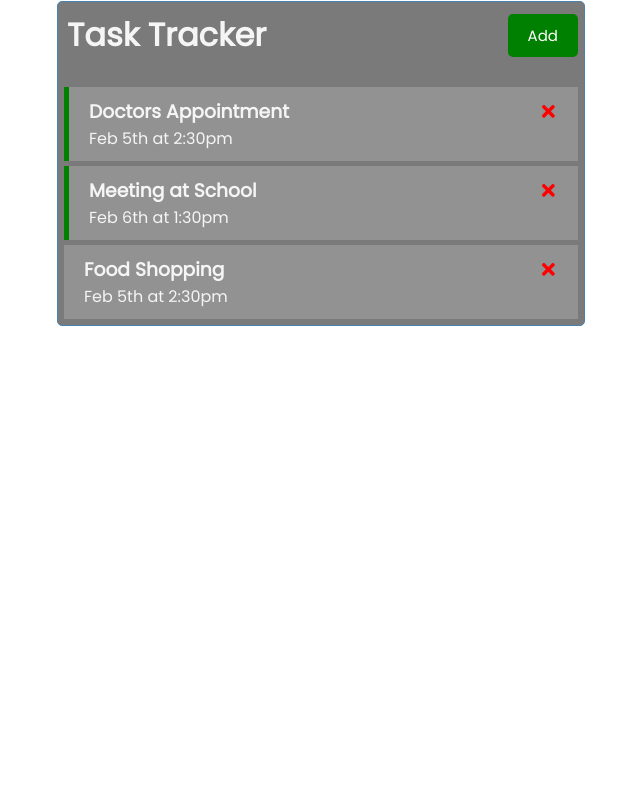
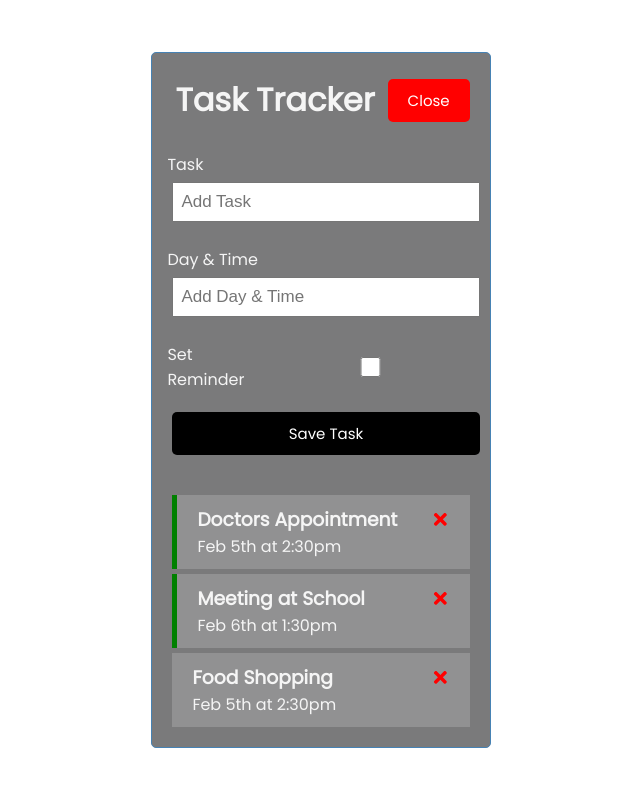
Before and after one commit to TonyHerbert22ATX/TaskTracker, a React (Create React App) app: page / in a window 1280 px wide. Both pictures are taken after a click on the button "Add". Shown: the top 786 px of the page, without its empty margins (319-959 px from the left). Built offline with nearby package versions, Linux system fonts and the light colour scheme.

Commit message:
added the button to change colors/text when clicked. Also to had ability to bring the form into play

```diff
--- a/src/App.js
+++ b/src/App.js
@@ -1,8 +1,10 @@
 import { useState } from 'react'
 import Header from './componets/Header'
 import Tasks from './componets/Tasks'
+import AddTask from './componets/AddTask'
 
 const App = () => {
+  const [showAddTask, setShowAddTask] = useState(false)
   const [tasks, setTasks] = useState([
     {
         id: 1,
@@ -24,6 +26,15 @@
     },
 ])
 
+// * Add Task
+const addTask = (task) => {
+  console.log(task);
+  const id = Math.floor(Math.random()*10000)+ 1
+  console.log(id)
+  const newTask = { id, ...task }
+  setTasks([...tasks,newTask])
+}
+
 // * Delete Task
 const deleteTask = (id) => {
   console.log('delete', id)
@@ -32,13 +43,14 @@
 
 // * Toggle Reminder
 const toggleReminder= (id)=> {
-  console.log(id)
+  console.log('reminder', id)
   setTasks(tasks.map((task)=> task.id === id ? {...task, reminder: !task.reminder} : task))
 }
 
   return (
     <div className="container">
-    <Header />
+    <Header onAdd={()=>setShowAddTask(!showAddTask)} showAdd={showAddTask} />
+    {showAddTask && <AddTask onAdd={addTask} />}
     {tasks.length > 0 ?<Tasks tasks={tasks} onDelete={deleteTask} onToggle={toggleReminder}/> : 'No Tasks To Show'}
     </div>
 
--- /dev/null
+++ b/src/componets/AddTask.js
@@ -0,0 +1,42 @@
+import {useState} from 'react'
+
+const AddTask = ({onAdd}) => {
+    const [text, setText] = useState('')
+    const [day, setDay] = useState('')
+    const [reminder, setReminder] = useState(false)
+
+    const onSubmit =(e) =>{
+        e.preventDefault()
+
+        if(!text){
+            alert('Please add a task')
+            return
+        }
+
+        onAdd({text,day,reminder})
+
+        setText('')
+        setDay('')
+        setReminder(false)
+    }
+
+  return (
+    <form className='add-form' onSubmit={onSubmit}>
+    <div className="form-control">
+        <label htmlFor="">Task</label>
+        <input type="text" placeholder="Add Task" value={text} onChange={(e)=> setText(e.target.value)} />
+    </div>
+    <div className="form-control">
+        <label htmlFor="">Day & Time</label>
+        <input type="text" placeholder="Add Day & Time" value={day} onChange={(e)=> setDay(e.target.value)} />
+    </div>
+    <div className="form-control form-control-check">
+        <label htmlFor="">Set Reminder</label>
+        <input type="checkbox" checked={reminder} value={reminder} onChange={(e)=> setReminder(e.currentTarget.checked)} />
+    </div>
+    <input type="submit" className='btn btn-block' value='Save Task' />
+    </form>
+  )
+}
+
+export default AddTask
--- a/src/componets/Header.js
+++ b/src/componets/Header.js
@@ -1,15 +1,11 @@
 import PropTypes from 'prop-types'
 import Button from './Button'
 
-const Header = ({ title }) => {
-    const onClick = () => {
-        console.log('Click');
-    }
-
+const Header = ({ title, onAdd, showAdd }) => {
     return(
     <header className="header">
         <h1>{title}</h1>
-        <Button color='green' text='Add' onClick={onClick} />
+        <Button color={showAdd? 'red': 'green'} text={showAdd? 'Close': 'Add'} onClick={onAdd} />
     </header>
     )
 };
--- a/src/componets/Task.js
+++ b/src/componets/Task.js
@@ -1,13 +1,20 @@
+import React from 'react'
 import { FaTimes } from 'react-icons/fa'
 
-
-const Task = ({ task , onDelete, onToggle }) => {
+const Task = ({ task, onDelete, onToggle }) => {
   return (
-    <div className={`task ${task.reminder ? 'reminder': ''}`} onClick={()=> onToggle(task.id)}>
-        <h3>
-        {task.text} <FaTimes style={{color: 'red', cursor: 'pointer'}} onClick={()=>onDelete(task.id)} />
-        </h3>
-        <p>{task.day}</p>
+    <div
+      className={`task ${task.reminder && 'reminder'}`}
+      onDoubleClick={() => onToggle(task.id)}
+    >
+      <h3>
+        {task.text}{' '}
+        <FaTimes
+          style={{ color: 'red', cursor: 'pointer' }}
+          onClick={() => onDelete(task.id)}
+        />
+      </h3>
+      <p>{task.day}</p>
     </div>
   )
 }
--- a/src/index.css
+++ b/src/index.css
@@ -37,26 +37,26 @@
 /* sources https://unsplash.com/photos/c9OCWLka764 */
 body {
   font-family: 'Poppins', sans-serif;
-  /* display: flex;
+  display: flex;
   align-items: center;
   justify-content: center;
   flex-direction: column;
   min-height: 100vh;
-  background-image: url('imgs/paul-volkmer-qVotvbsuM_c-unsplash.jpg');
+  /* background-image: url('imgs/paul-volkmer-qVotvbsuM_c-unsplash.jpg'); */
   background-repeat: no-repeat;
   background-attachment: fixed;
   background-size: 250vh 100vh;
 
-   */
+
 }
 
 .container {
-  max-width: 66vh;
+  max-width: 70vh;
   margin: 1px auto;
   overflow: auto;
   min-height: 300px;
   border: 1px solid steelblue;
-  padding: 1px;
+  padding: 15px;
   border-radius: 5px;
   background-color: #313133a4;
 }
```
